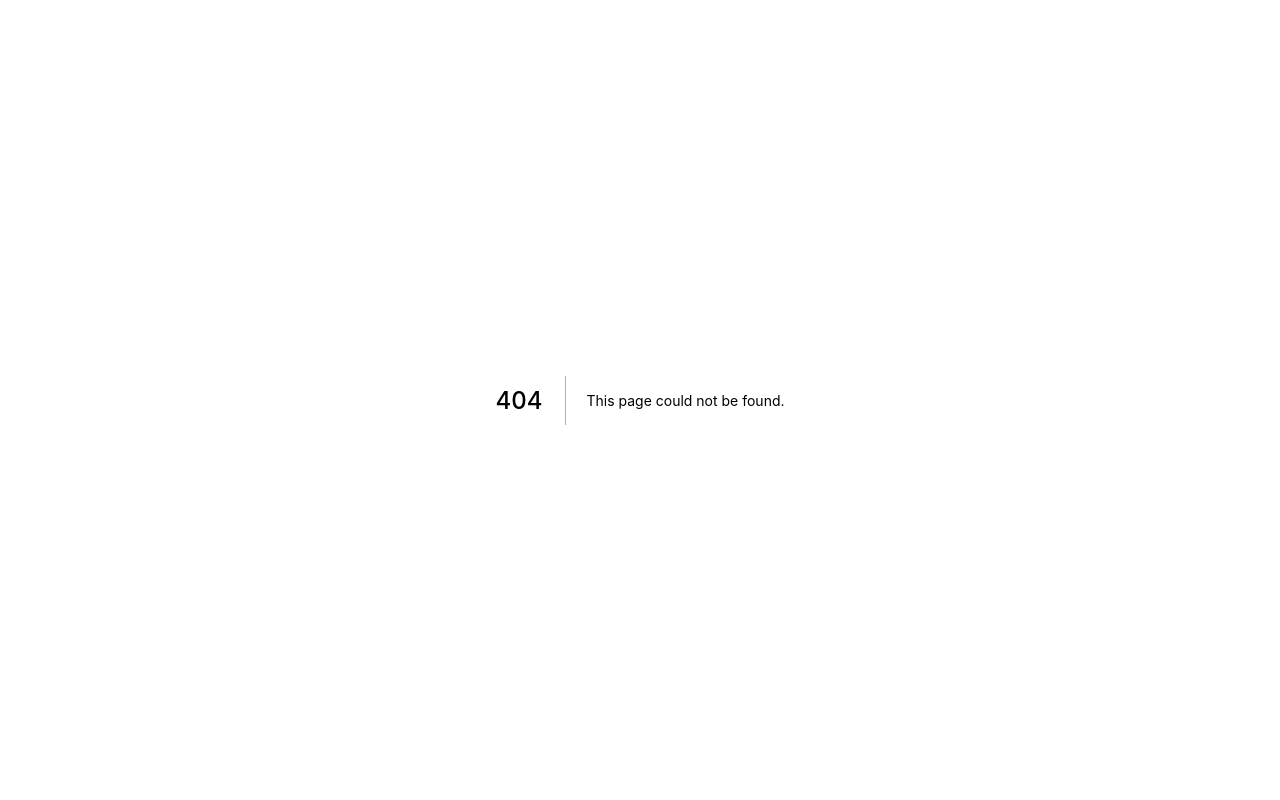
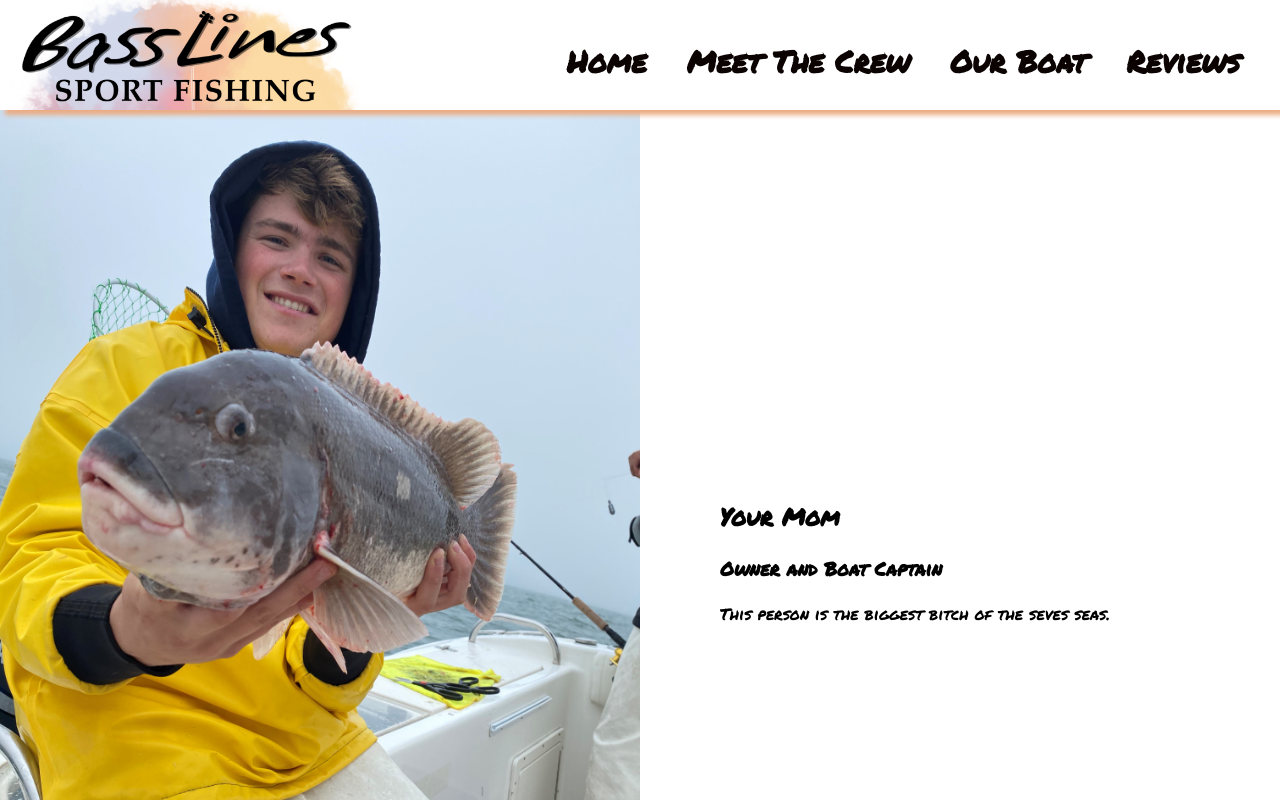
Before and after one commit to Trent325/BassLineSportFishingSite, a Next.js app in the folder basslines-sportfishing/: page /crew in a window 1280 px wide. Before the commit this address had no page. Shown: the top 800 px of the page. Built offline with nearby package versions, Linux system fonts and the light colour scheme.

Commit message:
Co-authored-by: Ray Luberto <rluberto@users.noreply.github.com>

```diff
--- /dev/null
+++ b/basslines-sportfishing/components/Crew/Crew.module.scss
@@ -0,0 +1,47 @@
+.parent{
+    height: auto;
+    width: auto;
+    position: relative;
+    display: block;
+}
+
+.card{
+    height: auto;
+    width: auto;
+    position: relative;
+    display: flex;
+}
+
+.cardCol{
+    height: auto;
+    min-height: 900px;
+    width: auto;
+    position: relative;
+    display: inline-block;
+    flex: 1;
+}
+
+.cardText{
+    position: relative;
+    display: block;
+    padding: 80px;
+    top: 50%;
+    transform: translateY(-50%);
+}
+
+.imageWrapper{
+    width: auto;
+    height: 900px;
+    position: relative;
+    display: block;
+    overflow: hidden;
+}
+
+.cardCol img{
+    width: 100%;
+    height: auto;
+    min-height: 100%;
+    min-width: 100%;
+    position: relative;
+    display: block;
+}
--- /dev/null
+++ b/basslines-sportfishing/components/Crew/index.tsx
@@ -0,0 +1,27 @@
+import React from "react";
+import style from "./Crew.module.scss";
+
+const Crew: React.FC = () => {
+    return(
+        <div className={style.parent}>
+            <div className={style.card}>
+                <div className={style.cardCol}>
+                    <div className={style.imageWrapper}>
+                        <img src="willy.jpg" alt="Picture of Captain Willy"/>
+                    </div>
+                </div>
+                <div className={style.cardCol}>
+                    <div className={style.cardText}>
+                        <h2>Your Mom</h2>
+                        <h3>Owner and Boat Captain</h3>
+                        <p>
+                            This person is the biggest bitch of the seves seas.
+                        </p>
+                    </div>
+                </div>
+            </div>
+        </div>
+    )
+}
+
+export default Crew;
--- a/basslines-sportfishing/components/Header/Header.module.scss
+++ b/basslines-sportfishing/components/Header/Header.module.scss
@@ -1,11 +1,49 @@
 .headerParent{
     width: auto;
-    height: 90px;
-    position: relative;
+    height: 110px;
+    position: fixed;
     display: flex;
     background-color:white;
-    box-shadow: 5px 5px 5px #cecece;
+    box-shadow: 5px 5px 5px #ebab81;
+    z-index: 1000;
+    left: 0;
+    right: 0;
 }
-.headerLogo{
-    @media(min-width: none;)
+.HeaderLogo img{
+    height: 110px;
+    width: auto;
+    position: relative;
+    display: block;
+    top: 50%;
+    transform: translateY(-50%);
 }
+.HeaderButton{
+    width:auto;
+    height: 100%;
+    position: relative;
+    display: inline-block;
+    padding-right: 40;
+    color: rgb(10, 3, 1);
+    top: 50%;
+    transform: translateY(-50%);
+    padding-top: 40px;
+    padding-right:40px;
+    font-family: 'Permanent Marker', cursive;
+    font-size: 30px;
+    font-weight: bold;
+}
+.HeaderButtonWrapper{
+    position: relative;
+    display: block;
+    text-align: right;
+    top: 50%;
+    transform: translateY(-50%);
+    width: 100%;
+}
+
+.headerContentSpacer{
+    width: auto;
+    height: 110px; //Muse be the same size of the header
+    position: relative;
+    display: block;
+}
--- a/basslines-sportfishing/components/Header/index.tsx
+++ b/basslines-sportfishing/components/Header/index.tsx
@@ -3,9 +3,37 @@ import style from './Header.module.scss';
 
 const Header: React.FC =() =>{
     return(
-        <div className={style.headerParent}>
 
-        <div id = "header"></div>
+        <div>
+
+            <div className={style.headerParent}>
+                <span className ={style.HeaderLogo}>
+                    <img src = "/basslineslogo.PNG" alt="Bass Lines logo"></img>
+                </span>
+                <span className={style.HeaderButtonWrapper}>
+                    <div className={style.HeaderButton}>
+                        Home
+                    </div>
+                    <div className={style.HeaderButton}>
+                        Meet The Crew
+                    </div>
+                    <div className={style.HeaderButton}>
+                        Our Boat
+                    </div>
+                    <div className={style.HeaderButton}>
+                        Reviews
+                    </div>
+                </span>
+            </div>
+
+            <div className={style.headerContentSpacer}></div>
+
+        </div>
+
+
+
+
+
     )
 };
 
--- /dev/null
+++ b/basslines-sportfishing/pages/_document.tsx
@@ -0,0 +1,25 @@
+import Document, { Html, Head, Main, NextScript } from 'next/document'
+
+class MyDocument extends Document {
+  static async getInitialProps(ctx) {
+    const initialProps = await Document.getInitialProps(ctx)
+    return { ...initialProps }
+  }
+
+  render() {
+    return (
+      <Html>
+            <Head>
+            <link rel="preconnect" href="https://fonts.gstatic.com"/>
+            <link href="https://fonts.googleapis.com/css2?family=Concert+One&family=Permanent+Marker&display=swap" rel="stylesheet"/>
+            </Head>
+        <body>
+          <Main />
+          <NextScript />
+        </body>
+      </Html>
+    )
+  }
+}
+
+export default MyDocument
--- /dev/null
+++ b/basslines-sportfishing/pages/crew.tsx
@@ -0,0 +1,17 @@
+import {NextPage} from "next";
+import styles from "../styles/meetTheCrew.module.scss";
+import Header from "../components/Header";
+import Crew from "../components/Crew";
+
+const meetTheCrew: NextPage =() => {
+	return (
+		<div>
+			<Header/>
+			<main>
+				<Crew/>
+			</main>
+		</div>
+	)
+};
+
+export default meetTheCrew;
--- a/basslines-sportfishing/styles/globals.scss
+++ b/basslines-sportfishing/styles/globals.scss
@@ -2,8 +2,7 @@ html,
 body {
   padding: 0;
   margin: 0;
-  font-family: -apple-system, BlinkMacSystemFont, Segoe UI, Roboto, Oxygen,
-    Ubuntu, Cantarell, Fira Sans, Droid Sans, Helvetica Neue, sans-serif;
+  font-family: 'Permanent Marker', cursive;
 }
 
 a {
```
Also changed, not shown: basslines-sportfishing/public/basslineslogo.PNG (added), basslines-sportfishing/public/willy.jpg (added), basslines-sportfishing/styles/meetTheCrew.module.scss (added).
